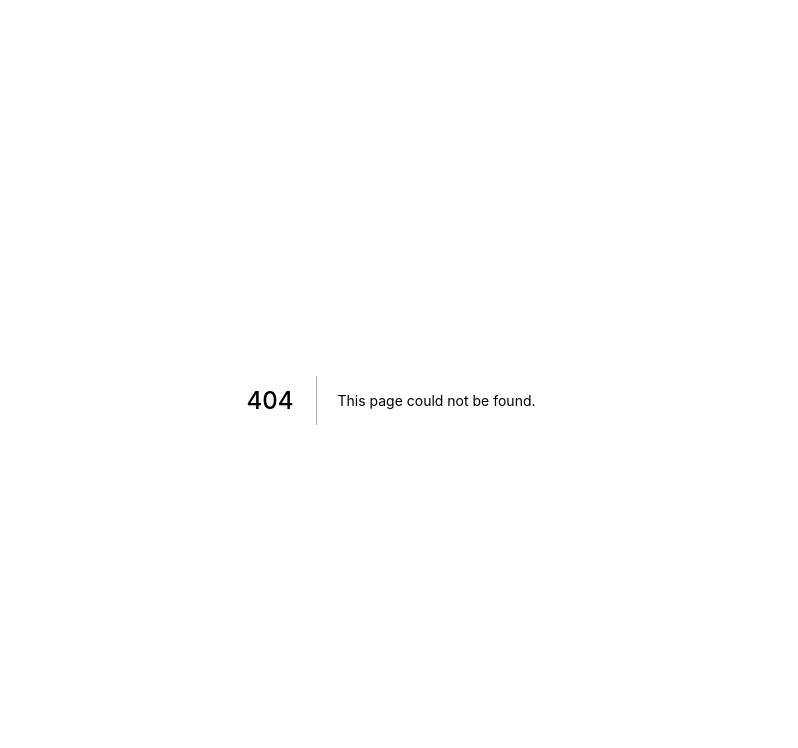
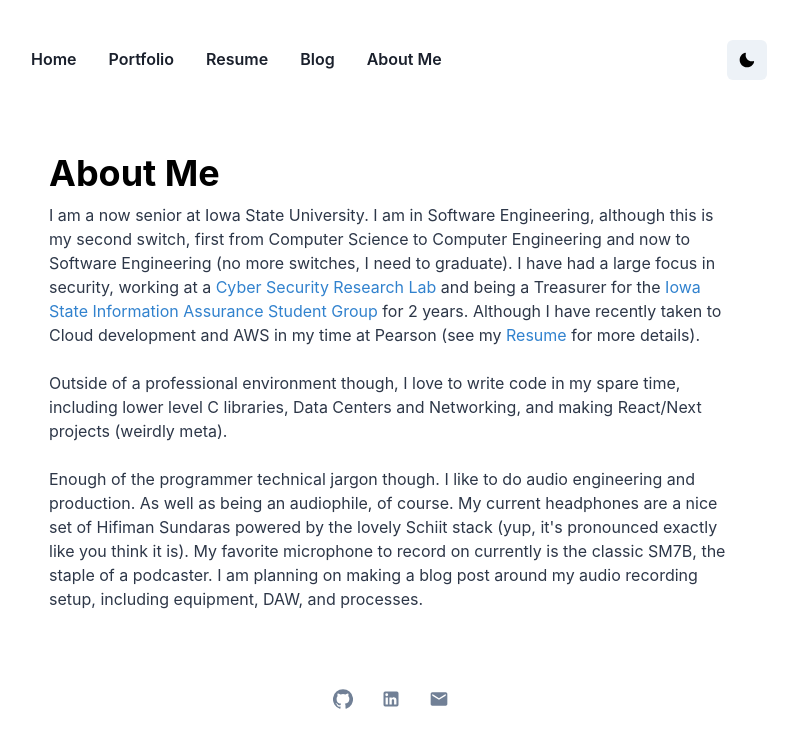
Before and after one commit to ntuckertriplet/njtucker.dev, a Next.js app: page /aboutme in a window 1280 px wide. Before the commit this address had no page. Shown: the top 748 px of the page, without its empty margins (249-1047 px from the left). Built offline with nearby package versions, Linux system fonts and the light colour scheme.

Commit message:
basic about me

```diff
--- a/components/Container.js
+++ b/components/Container.js
@@ -1,10 +1,10 @@
-import React from 'react'
-import { useColorMode, Button, Flex, Box } from '@chakra-ui/react'
-import NextLink from 'next/link'
-import styled from '@emotion/styled'
+import { Box, Button, Flex, useColorMode } from '@chakra-ui/react'
 
 import DarkModeSwitch from '../components/DarkModeSwitch'
 import Footer from './Footer'
+import NextLink from 'next/link'
+import React from 'react'
+import styled from '@emotion/styled'
 
 const Container = ({ children }) => {
     const { colorMode } = useColorMode()
@@ -70,6 +70,11 @@ const Container = ({ children }) => {
                             Blog
                         </Button>
                     </NextLink>
+                    <NextLink href="/aboutme" passHref>
+                        <Button as="a" variant="ghost" p={[1, 2, 4]} _hover={{ backgroundColor: navHoverBg[colorMode] }}>
+                            About Me
+                        </Button>
+                    </NextLink>
                 </Box>
                 <DarkModeSwitch />
             </StickyNav >
--- /dev/null
+++ b/pages/aboutme.js
@@ -0,0 +1,42 @@
+import { Flex, Heading, Link, Stack, Text, useColorMode } from '@chakra-ui/react'
+
+import Container from '../components/Container'
+import Head from 'next/head'
+
+export default function AboutMe() {
+  const { colorMode } = useColorMode()
+  const colorSecondary = {
+    light: 'gray.700',
+    dark: 'gray.400'
+  }
+  return (
+    <Container>
+      <Head>
+        <title>About Me - Nathan Tucker</title>
+      </Head>
+      <Stack
+        as="main"
+        spacing={8}
+        justifyContent="center"
+        alignItems="flex-start"
+        m="0 auto 4rem auto"
+        maxWidth="700px"
+        px={2}
+      >
+        <Flex
+          flexDirection="column"
+          justifyContent="flex-start"
+          alignItems="flex-start"
+          maxWidth="700px"
+        >
+          <Heading mb={2}>About Me</Heading>
+          <Text color={colorSecondary[colorMode]}>I am a now senior at Iowa State University. I am in Software Engineering, although this is my second switch, first from Computer Science to Computer Engineering and now to Software Engineering (no more switches, I need to graduate). I have had a large focus in security, working at a <Link href="https://www.ece.iastate.edu/research/centers-institutes-and-laboratories/internet-scale-event-and-attack-generation-environment/" style={{ color: "#3182CE"}} isExternal>Cyber Security Research Lab</Link> and being a Treasurer for the <Link href="https://iasg.iac.iastate.edu" style={{ color: "#3182CE"}} isExternal>Iowa State Information Assurance Student Group</Link> for 2 years. Although I have recently taken to Cloud development and AWS in my time at Pearson (see my <Link href="/resume" style={{ color: "#3182CE"}}>Resume</Link> for more details).</Text>
+          <br />
+          <Text color={colorSecondary[colorMode]}>Outside of a professional environment though, I love to write code in my spare time, including lower level C libraries, Data Centers and Networking, and making React/Next projects (weirdly meta).</Text>
+          <br />
+          <Text color={colorSecondary[colorMode]}>Enough of the programmer technical jargon though. I like to do audio engineering and production. As well as being an audiophile, of course. My current headphones are a nice set of Hifiman Sundaras powered by the lovely Schiit stack (yup, it's pronounced exactly like you think it is). My favorite microphone to record on currently is the classic SM7B, the staple of a podcaster. I am planning on making a blog post around my audio recording setup, including equipment, DAW, and processes.</Text>
+        </Flex>
+      </Stack>
+    </Container>
+  )
+}
```
Also changed, not shown: 1 other file (tests, documents, lock files or other folders).
